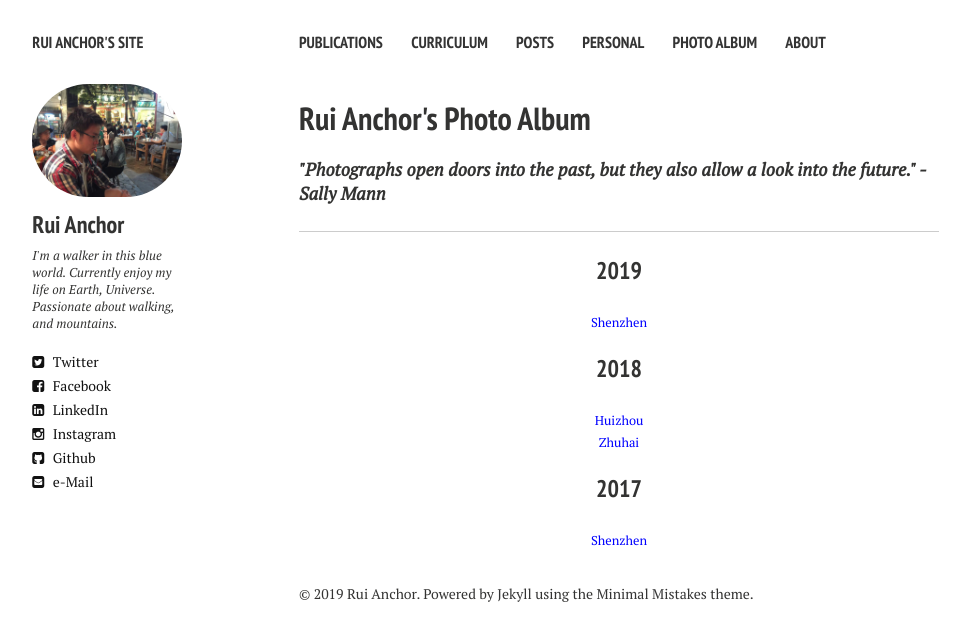
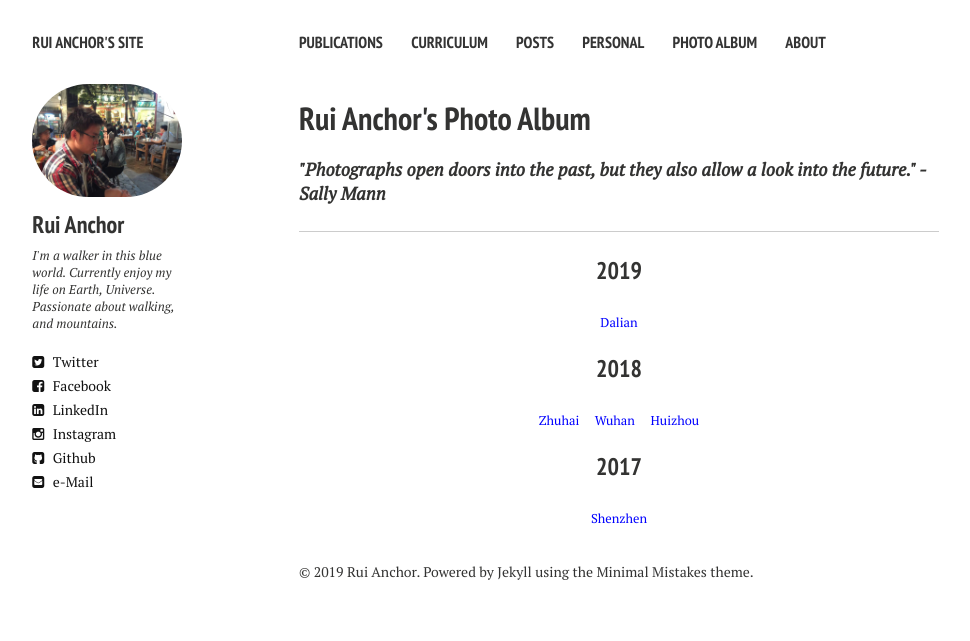
Before and after one commit to ruianchor/ruianchor.github.io, a Jekyll site: the page built from album.md, in a window 1280 px wide. Shown: the top 641 px of the page, without its empty margins (21-991 px from the left). Built offline with Jekyll 4.4.1, drawn with Linux system fonts in a browser that asks for light colours; nearby versions of some CDN libraries.

Commit message:
update albums

```diff
--- a/album.md
+++ b/album.md
@@ -14,23 +14,20 @@ comments: false
 <center>
 <h3>2019</h3>
 <small>
-<a href="album/2019/0914-dalian"><font color=blue>
-	Shenzhen</font></a><br>
+<a href="2019/0914-dalian" style="color:rgb(0,0,255)">Dalian</a><br>
 </small>
 
 <h3>2018</h3>
 <small>
-<a href="album/2018/0403-huizhou"><font color=blue>
-	Huizhou</font></a><br>
-<a href="album/2019/0120-zhuhai"><font color=blue>
-	Zhuhai</font></a><br>
+<a href="2018/0403-zhuhai" style="color:rgb(0,0,255)">Zhuhai</a> &nbsp; &nbsp;
+<a href="2018/0127-wuhan" style="color:rgb(0,0,255)">Wuhan</a> &nbsp; &nbsp;
+<a href="2018/0403-huizhou" style="color:rgb(0,0,255)">Huizhou</a><br>
 </small>
 
 
 <h3>2017</h3>
 <small>
-<a href="album/2017/1224-shenzhen"><font color=blue>
-	Shenzhen</font></a><br>
+<a href="2017/1224-shenzhen" style="color:rgb(0,0,255)">Shenzhen</a><br>
 </small>
 
 </center>
```
Also changed, not shown: index.md (+2 -1 lines).
